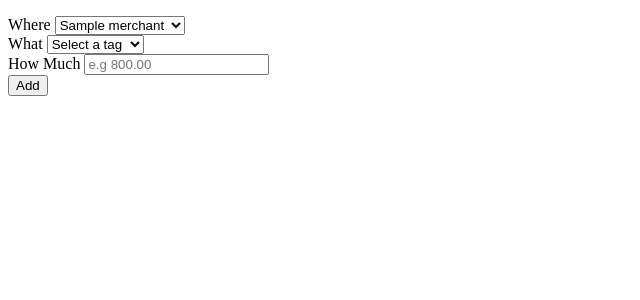
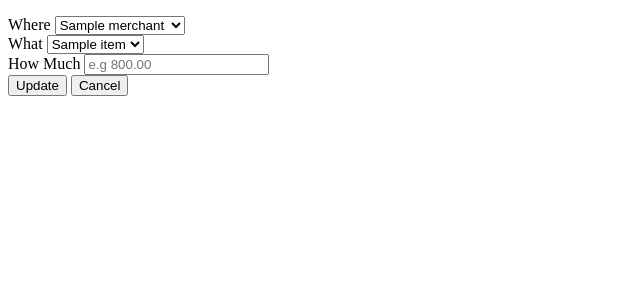
Before and after one commit to jackcarm/Solo-Project, a Flask app: page /transactions/1/edit in a window 1280 px wide. Shown: the part 88-388 px from the top of the page, without its empty margins (0-640 px from the left). Run offline with Flask 2, Linux system fonts and the light colour scheme; a database or web service that is not in the repository returns one stand-in record (values such as "Sample title"); some libraries are stand-ins or nearby versions.

Commit message:
MVP updated

```diff
--- a/repositories/merchant_repository.py
+++ b/repositories/merchant_repository.py
@@ -48,7 +48,7 @@ def delete(id):
 
 
 def update(merchant):
-    sql = "UPDATE merchants SET (name) = (%s) WHERE id = %s"
+    sql = "UPDATE merchants SET name = %s WHERE id = %s"
     values = [merchant.name, merchant.id]
     run_sql(sql, values)
 
--- a/templates/merchants/show.html
+++ b/templates/merchants/show.html
@@ -1,4 +1,4 @@
-{% extends "base.html" %}
+<!-- {% extends "base.html" %}
 
 {% block contents %}
 
@@ -10,4 +10,4 @@
     </form>
 </header>
 
-{% endblock %}
+{% endblock %} -->
--- a/templates/tags/show.html
+++ b/templates/tags/show.html
@@ -1,13 +1,13 @@
-{% extends "base.html" %}
+<!-- {% extends "base.html" %}
 
 {% block contents %}
 
 
 <header>
-    <h3> {{ tag.item }}</h3>
+    <h3>{{ tag.item }}</h3>
     <form action="/tags/{{ tag.id }}/edit">
         <input type="submit" value="Edit">
     </form>
 </header>
 
-{% endblock %}
+{% endblock %} -->
--- a/templates/transactions/edit.html
+++ b/templates/transactions/edit.html
@@ -22,8 +22,8 @@
         <select id="tag" name="tag_id">
             <option>Select a tag</option>
             {% for tag in tags %}
-            <option value="{{tag.id}}">
-                {{tag.item}}
+            <option value="{{ tag.id }}" {% if tag.id==transaction.tag.id %} selected="selected" {% endif %}>
+                {{ tag.item }}
             </option>
             {% endfor %}
         </select>
@@ -31,12 +31,14 @@
 
     <div>
         <label for="amount">How Much</label>
-        <input type="number" id="amount" name="amount" placeholder="e.g 800.00" required>
+        <input type="number" id="amount" name="amount" placeholder="e.g 800.00">
     </div>
 
 
-    <button type="submit">Add</button>
-
+    <input type="submit" value="Update">
+    <form action="/transactions">
+        <input type="submit" value="Cancel">
+    </form>
 </form>
 
 
--- a/templates/transactions/show.html
+++ b/templates/transactions/show.html
@@ -6,7 +6,7 @@
     <p>{{transaction.tag.item}}</p>
     <p>{{transaction.amount}}</p>
     <p><a href="/transactions/{{transaction.id}}/edit">Edit</a></p>
-    <form action="/transactions/{{ transaction.id }}/edit">
+    <form action="/transactions/{{transaction.id}}/edit">
         <input type="submit" value="Edit">
     </form>
 </div>
```
